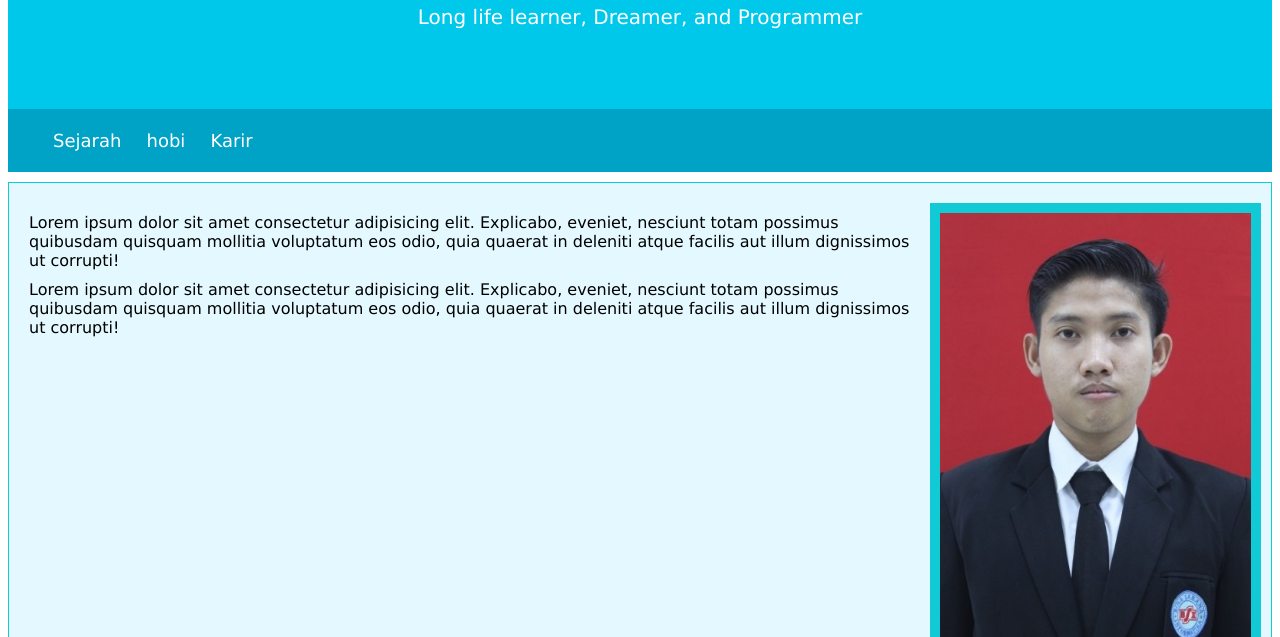
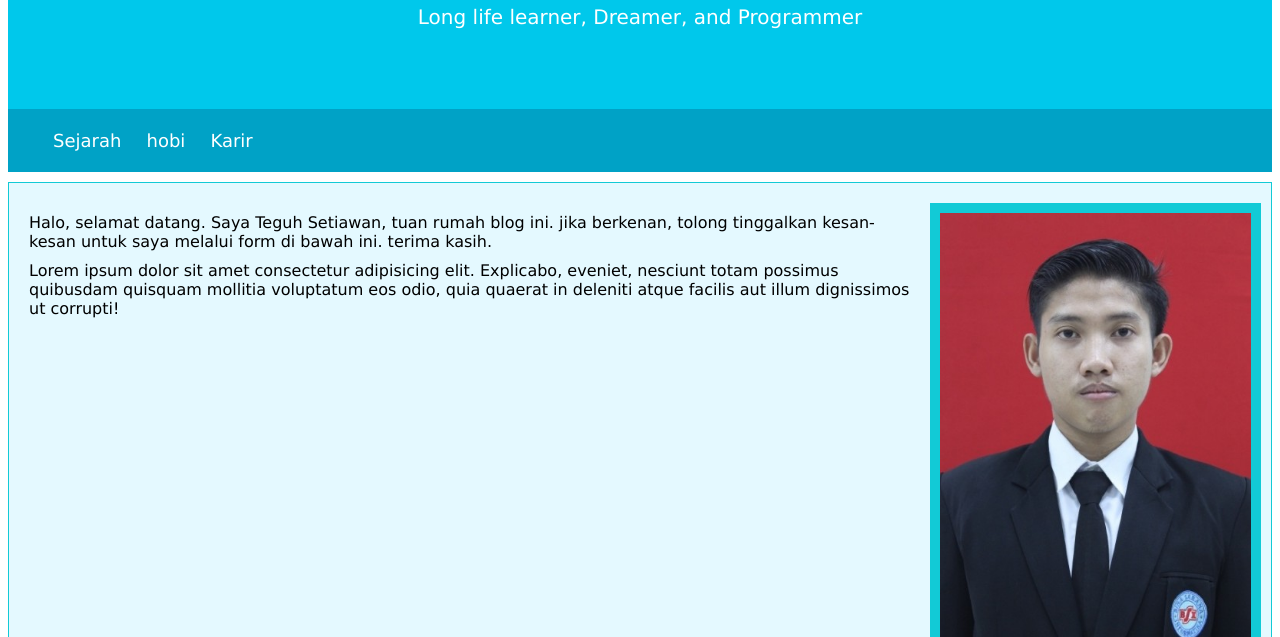
Before and after one commit to punk73/dicoding_task, a plain HTML site: page index.html in a window 1280 px wide. Shown: the part 163-800 px from the top of the page. Drawn offline with Linux system fonts and the light colour scheme.

Commit message:
add kata kata

```diff
--- a/index.html
+++ b/index.html
@@ -23,10 +23,9 @@
     <main class="flex-col">
       <div class="content">
         <article class="flex-row">
-          Lorem ipsum dolor sit amet consectetur adipisicing elit. Explicabo,
-          eveniet, nesciunt totam possimus quibusdam quisquam mollitia
-          voluptatum eos odio, quia quaerat in deleniti atque facilis aut illum
-          dignissimos ut corrupti!
+          Halo, selamat datang. Saya Teguh Setiawan, tuan rumah blog ini. jika
+          berkenan, tolong tinggalkan kesan-kesan untuk saya melalui form di
+          bawah ini. terima kasih.
         </article>
 
         <article class="flex-row">
```
